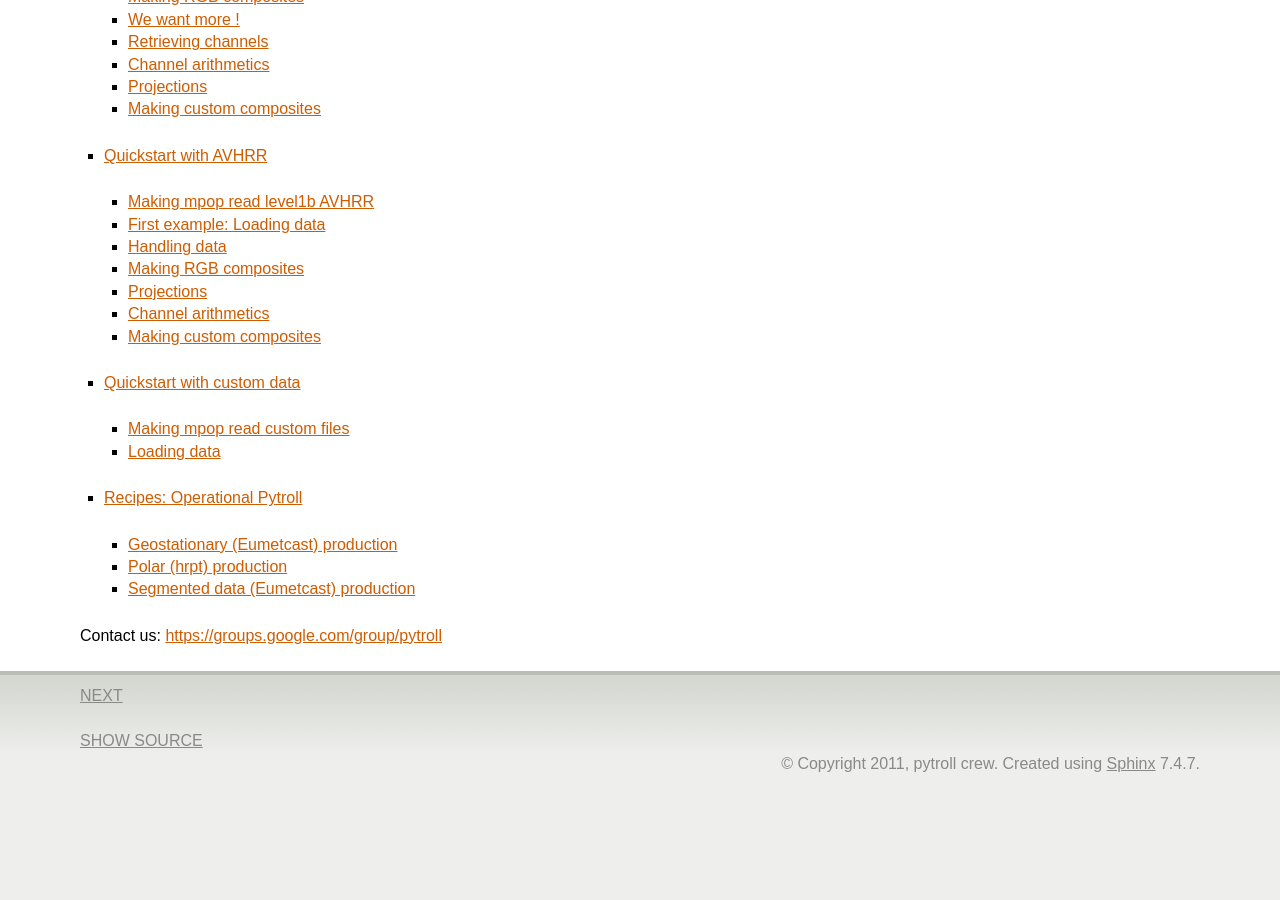
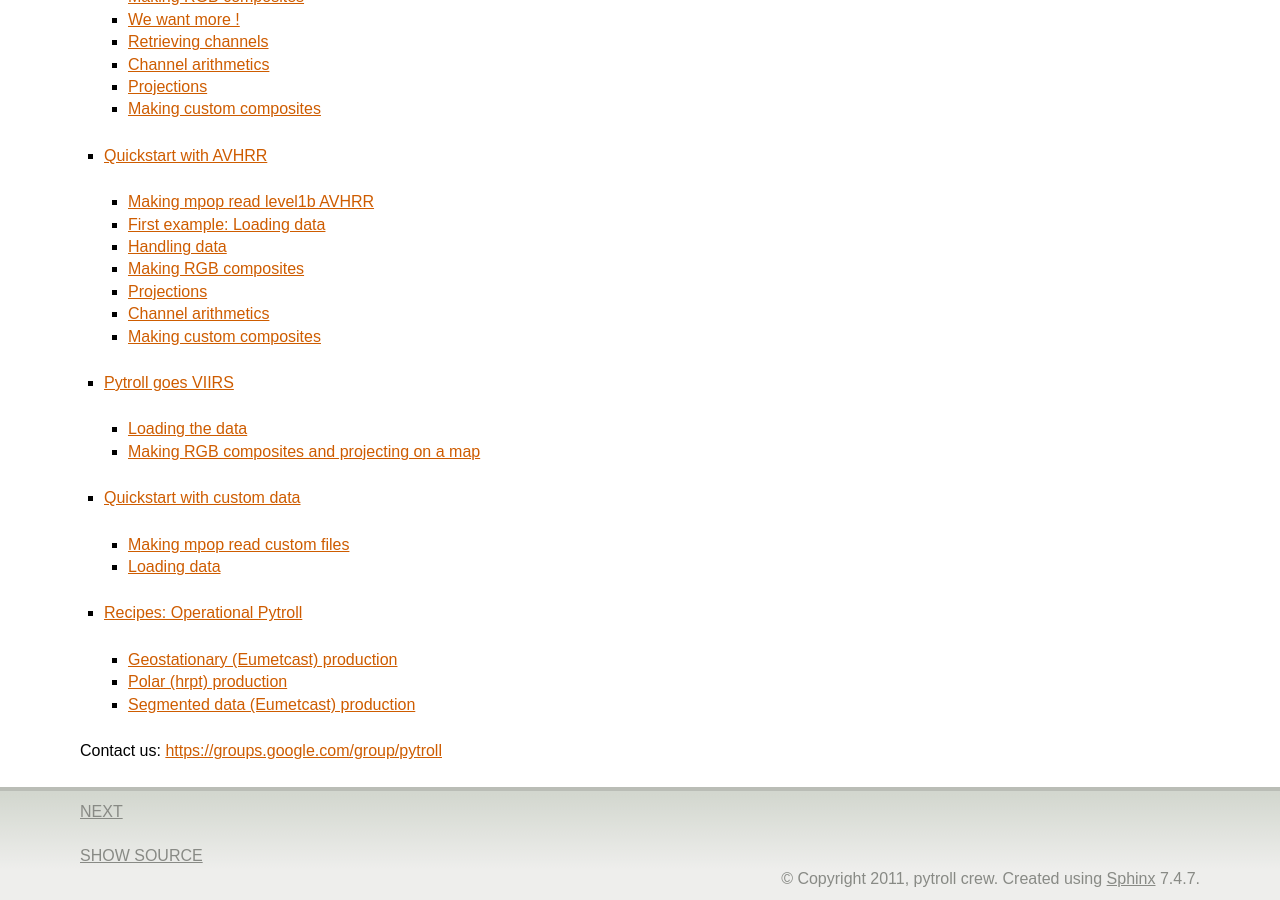
Before and after one commit to pytroll/pytroll, a Sphinx documentation site: the page built from web/source/index.rst, in a window 1280 px wide and 900 px high, scrolled down 899 px. Built offline with Sphinx 7.4.7, drawn with Linux system fonts in a browser that asks for light colours; formulas are drawn with MathJax 3; before the commit the page ends 1684 px from its top, so only the background shows below that; some of the changed lines change nothing that is shown.

Commit message:
Added VIIRS quickstart

```diff
--- a/web/source/index.rst
+++ b/web/source/index.rst
@@ -45,6 +45,7 @@ Contents:
    install
    quickstart_seviri
    quickstart_avhrr
+   quickstart_viirs
    quickstart_custom
    recipes
 
--- /dev/null
+++ b/web/source/quickstart_viirs.rst
@@ -0,0 +1,76 @@
+==================
+Pytroll goes VIIRS
+==================
+The NOAA/NASA weather satellite NPOESS Preparatory Project (NPP) satellite is due for
+launch October 25th, 2011. `NPP sample`_ data have been made
+available to the public mid September 2011. NPP has a MODIS/AVHRR like imager
+onboard, called the Visible Infrared Imager Radiometer Suite (VIIRS).
+
+In preparation for the upcoming VIIRS data we have made a plugin reader and custom
+compositer to mpop_.
+Thus it is now possible to generate RGB image composites also for VIIRS.
+
+We have so far only added support M-bands. Support for I-bands and the Day/Night band will follow.
+
+Loading the data
+================
+
+    >>> from mpop.satellites import PolarFactory
+    >>> import datetime
+    >>> time_slot = datetime.datetime(2010, 9, 6, 21, 5)
+    >>> orbit = "00012"
+    >>> global_data = PolarFactory.create_scene("npp", "1", "viirs", time_slot, orbit)
+    >>> global_data.load([8.6])
+    >>> print global_data
+    ------> print(global_data)
+    'M01: (0.402,0.412,0.422)μm, resolution 750m, not loaded'
+    'M02: (0.436,0.445,0.454)μm, resolution 750m, not loaded'
+    'M03: (0.478,0.488,0.498)μm, resolution 750m, not loaded'
+    'M04: (0.545,0.555,0.565)μm, resolution 750m, not loaded'
+    'M05: (0.662,0.672,0.682)μm, resolution 750m, not loaded'
+    'M06: (0.739,0.746,0.754)μm, resolution 750m, not loaded'
+    'M07: (0.846,0.865,0.885)μm, resolution 750m, not loaded'
+    'M08: (1.230,1.240,1.250)μm, resolution 750m, not loaded'
+    'M09: (1.371,1.378,1.386)μm, resolution 750m, not loaded'
+    'M10: (1.580,1.610,1.640)μm, resolution 750m, not loaded'
+    'M11: (2.225,2.250,2.275)μm, resolution 750m, not loaded'
+    'M12: (3.610,3.700,3.790)μm, resolution 750m, not loaded'
+    'M13: (3.973,4.050,4.128)μm, resolution 750m, not loaded'
+    'M14: (8.400,8.550,8.700)μm, shape (768, 3200), resolution 750m'
+    'M15: (10.263,10.763,11.263)μm, resolution 750m, not loaded'
+    'M16: (11.538,12.013,12.489)μm, resolution 750m, not loaded'
+
+We have now loaded the VIIRS M14 band, and we can display it if we want:
+
+    >>> global_data.image.channel_image(8.6).show()
+
+.. image:: images/viirs_tb86.png
+
+
+Making RGB composites and projecting on a map
+=============================================
+
+Here is an example making a true color RGB with the VIIRS bands:
+
+    >>> global_data.load(global_data.image.trucolor.prerequisites)
+    >>> img = global_data.image.trucolor()
+    >>> img.save("./viirs_trucolor.png")
+
+.. image:: images/viirs_trucolor.png
+
+Reprojecting data is done in exactly the same way the AVHRR data was reprojected in the :doc:`quickstart_avhrr` tutorial:
+
+
+    >>> local_data = global_data.project("npp_sample_m", mode="nearest")
+    >>> img = local_data.image.trucolor()
+    >>> img.save('./viirs_trucolor_proj.png')
+
+.. image:: images/viirs_trucolor_proj.png
+
+Here we have defined an area called *npp_sample_m* covering parts of western central US.
+This definition is stored in the *areas.def.template* file. See
+the :doc:`quickstart_avhrr` tutorial.
+
+
+.. _`NPP sample`: http://npp.gsfc.nasa.gov/NPP_NCT4_SAMPLE_PRODUCTS.zip
+.. _mpop: http://www.github.com/mraspaud/mpop
```
Also changed, not shown: web/source/images/viirs_tb86.png (added), web/source/images/viirs_trucolor_proj.png (added), 1 other file.
